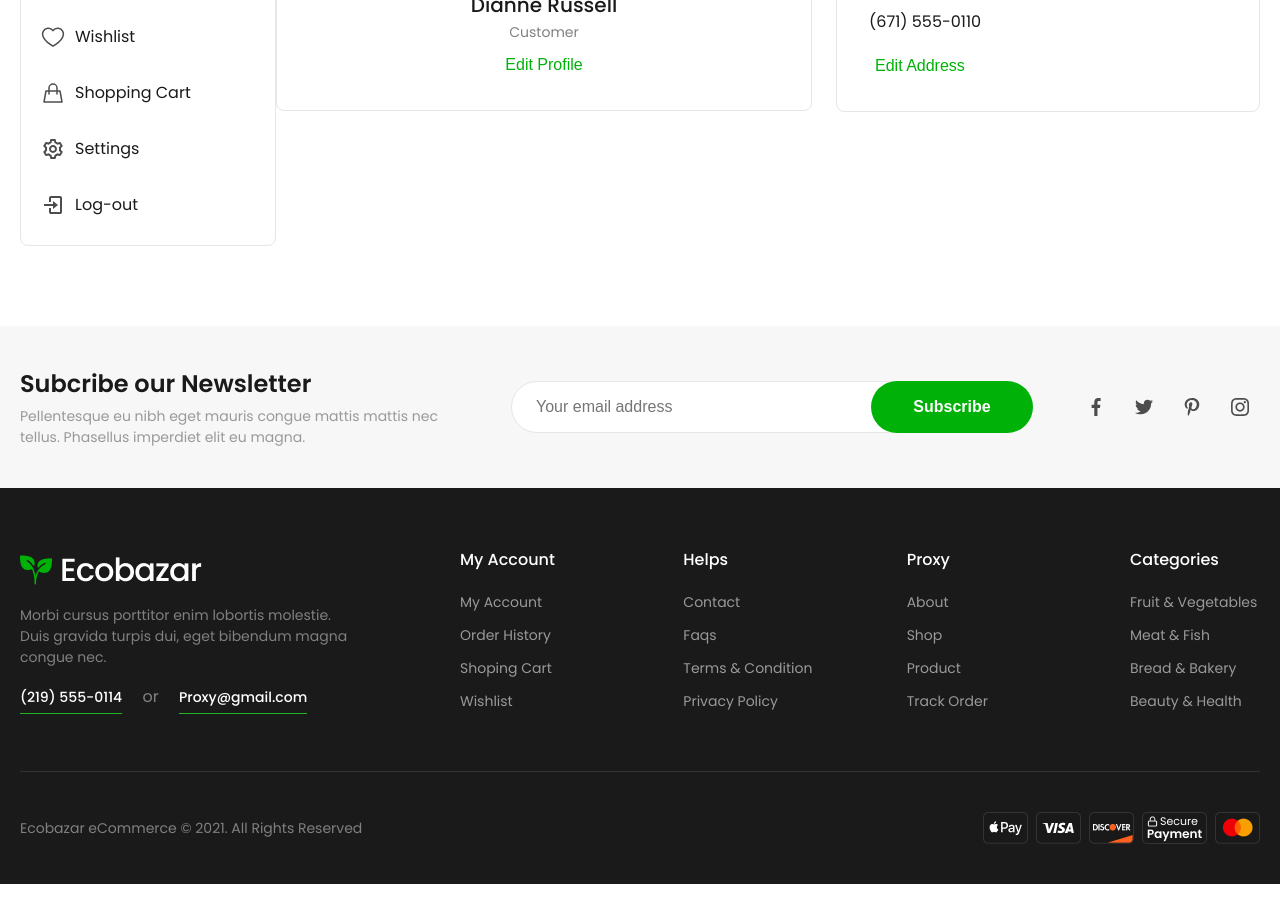
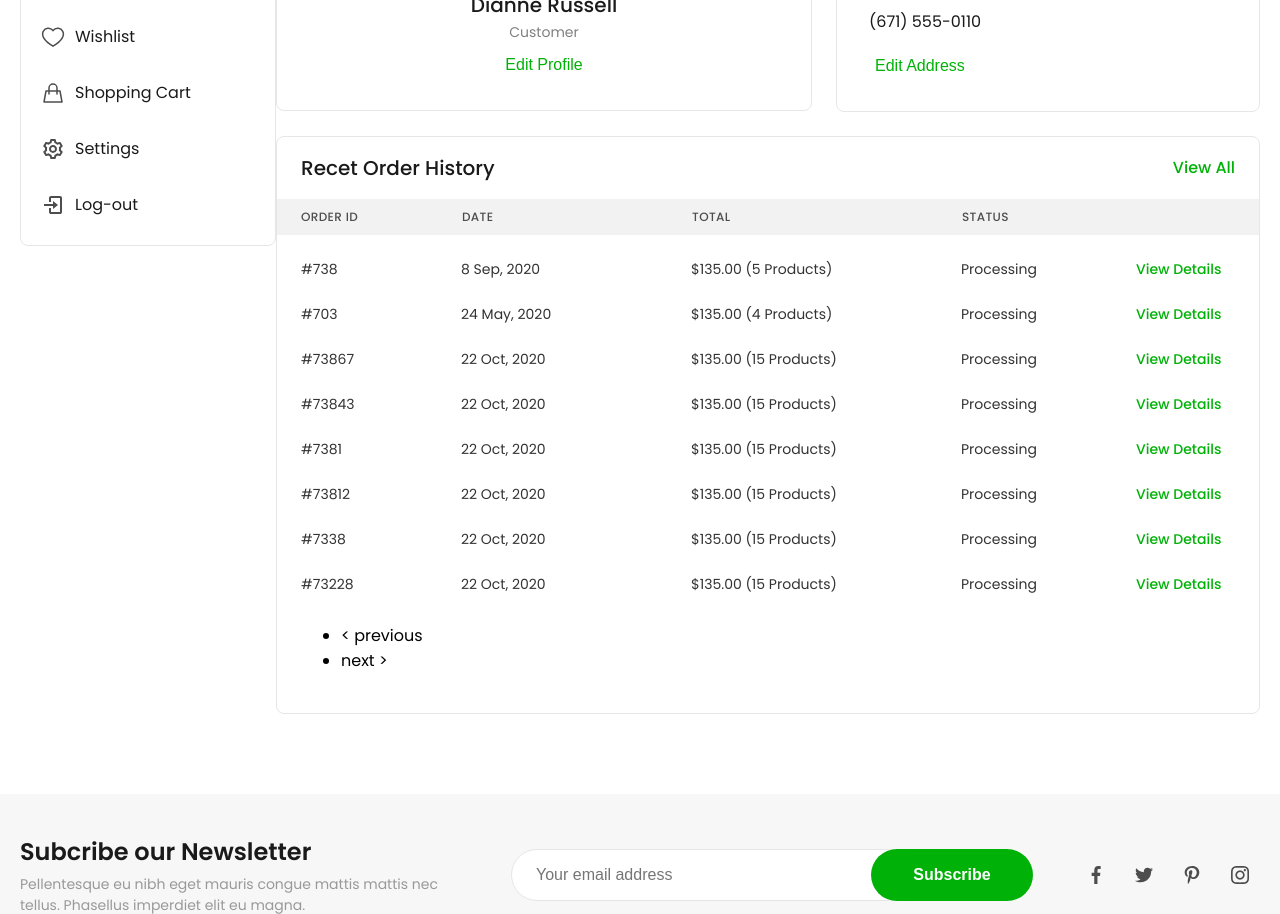
Before and after one commit to nurmuhammad9888/eCommerce, a React (Create React App) app: page /account/dashboard in a window 1280 px wide. Shown: the part 520-1434 px from the top of the page. Before the commit the page ends 1404 px from the top, so only its background shows below. Built offline with nearby package versions, Linux system fonts and the light colour scheme.

Commit message:
add settings element

```diff
--- a/package.json
+++ b/package.json
@@ -10,6 +10,7 @@
     "firebase": "^10.12.3",
     "react": "^18.3.1",
     "react-dom": "^18.3.1",
+    "react-paginate": "^8.2.0",
     "react-router-dom": "^6.24.0",
     "react-scripts": "5.0.1",
     "react-simple-star-rating": "^5.1.7",
--- a/src/App.js
+++ b/src/App.js
@@ -33,8 +33,6 @@ function App() {
         <Route path='/about' element={<About/>}/>
         <Route path='/contact' element={<Contact/>}/>
           <Route path='account/*' element={<Account/>}>
-
-            {/* <Route index element ={<Dashboard/>}/> */}
             <Route path='dashboard' element ={<Dashboard/>}/>
             <Route path='orderhistory' element ={<OrderHistory/>}/>
             <Route path='wishlist' element ={<Wishlist/>}/>
@@ -43,7 +41,7 @@ function App() {
             <Route path='logout' element ={<Logout/>}/>
           </Route>
         <Route path='/footer' element={<Footer/>}/>
-        {/* <Route path='*' element={<Error404/>}/> */}
+        <Route path='*' element={<Error404/>}/>
       </Routes>
       {/* <Account/> */}
       <Article/>
--- a/src/pages/Account/Dashboard.js
+++ b/src/pages/Account/Dashboard.js
@@ -1,9 +1,11 @@
 import React from 'react'
 import userImg from "../../assets/images/userimg.jpg"
 import "./dashboat.css";
+import { OrderHistory } from './OrderHistory';
 
 export const Dashboard = () => {
     return (
+        <>
             <div className='dashboard'>
                 <div className="dashboard-user">
                     <img className='dashboard-user-img' width={120} height={120} src={userImg} alt="user img" />
@@ -20,5 +22,7 @@ export const Dashboard = () => {
                     <button className='dashboard-email-btn'>Edit Address</button>
                 </div>
             </div>
+            <OrderHistory/>
+        </>
     )
 }
--- a/src/pages/Account/OrderHistory.js
+++ b/src/pages/Account/OrderHistory.js
@@ -1,29 +1,62 @@
-import React from 'react'
+import React, { useEffect, useState } from 'react';
 import "./orderhistory.css";
 import { Link } from 'react-router-dom';
+import ReactPaginate from 'react-paginate';
+import { Paginate } from '../Paginate/Paginate';
 
 export const OrderHistory = () => {
-nb
-    const order =[
+
+    const orders =[
         {
             id: 738,
             date : "8 Sep, 2020",
-            total : "$135.00",
+            total : "$135.00 (5 Products)",
             status : "Processing"
         },
         {
             id: 703,
             date : "24 May, 2020",
-            total : "$25.00",
+            total : "$135.00 (4 Products)",
             status : "Processing"
         },
         {
-            id: 738,
+            id: 73867,
             date : "22 Oct, 2020",
-            total : "$250.00",
+            total : "$135.00 (15 Products)",
+            status : "Processing"
+        },
+        {
+            id: 73843,
+            date : "22 Oct, 2020",
+            total : "$135.00 (15 Products)",
+            status : "Processing"
+        },
+        {
+            id: 7381,
+            date : "22 Oct, 2020",
+            total : "$135.00 (15 Products)",
+            status : "Processing"
+        },
+        {
+            id: 73812,
+            date : "22 Oct, 2020",
+            total : "$135.00 (15 Products)",
+            status : "Processing"
+        },
+        {
+            id: 7338,
+            date : "22 Oct, 2020",
+            total : "$135.00 (15 Products)",
+            status : "Processing"
+        },
+        {
+            id: 73228,
+            date : "22 Oct, 2020",
+            total : "$135.00 (15 Products)",
             status : "Processing"
         },
     ];
+
 
     return (
         <div className='order-history'>
@@ -39,14 +72,17 @@ nb
                 <p className="order-table-hedaer"></p>
             </div>
             <ul className="order-history-list">
-                <li className="order-history-item">
-                    <span className='order-history-item-id'></span>
-                    <span className='order-history-item-data'></span>
-                    <span className='order-history-item-total'></span>
-                    <span className='order-history-item-status'></span>
-                    <Link to={'/'} className='order-history-item-id'>View Details</Link>
-                </li>
+                {orders.map(order => (
+                    <li key={order.id} className="order-history-item">
+                        <span className='order-history-item-id'>#{order.id}</span>
+                        <span className='order-history-item-data'>{order.date}</span>
+                        <span className='order-history-item-total'>{order.total}</span>
+                        <span className='order-history-item-status'>{order.status}</span>
+                        <Link to={'/'} className='order-history-item-link'>View Details</Link>
+                    </li>
+                ))}
             </ul>
+            <Paginate o />
         </div>
     )
 }
--- a/src/pages/Account/Settings.js
+++ b/src/pages/Account/Settings.js
@@ -2,6 +2,32 @@ import React from 'react'
 
 export const Settings = () => {
     return (
-        <div>Settings</div>
+        <div className='account-settings'>
+            <h3 className="account-settings-title"> </h3>
+            <form className='account-settings-form' method='POST'>
+                <label>
+                    First name
+                    <input className='account-settings-last-name' type="text" placeholder='' autoCapitalize='off' />
+                </label>
+                <label>
+                    Last Name
+                    <input className='account-settings-first-name' type="text" placeholder='' autoCapitalize='off' />
+                </label>
+                <label>
+                    Email
+                    <input className='account-settings-email' type="email" placeholder='' autoCapitalize='off' />
+                </label>
+                <label>
+                    Phone Number
+                    <input className='account-settings-phone-number' type="tel" placeholder='' autoCapitalize='off' />
+                </label>
+                <button className='account-settings-btn' type='submit'>Save Changes</button>
+            </form>
+
+            <div className="account-settings-avatar">
+                <img className='account-settings-img' src="" alt="avatar" />
+                <input className='account-settings-img-file' type="file" />
+            </div>
+        </div>
     )
 }
--- a/src/pages/Account/orderhistory.css
+++ b/src/pages/Account/orderhistory.css
@@ -0,0 +1,100 @@
+.order-history {
+    margin-top: 24px;
+    padding: 16px 24px 24px;
+    width: 984px;
+    border: 1px solid var(--gray-scale-gray-–-100);
+    border-radius: 8px;
+    /* height: 404px; */
+    background: var(--gray-scale-white);
+}
+.order-history-title-wrap {
+    display: flex;
+    justify-content: space-between;
+    align-items: center;
+}
+.order-history-title {
+    margin: 0;
+    font-weight: 500;
+    font-size: 20px;
+    line-height: 30px;
+    color: var(--gray-scale-gray-–-900);
+}
+.order-history-link {
+    font-weight: 500;
+    font-size: 16px;
+    line-height: 24px;
+    color: var(--branding-success);
+    text-decoration: none;
+}
+.order-table-hedaer-wrap {
+    height: 36px;
+    margin: 16px -24px 12px -24px;
+    background: var(--gray-scale-gray-–-50);
+    display: flex;
+    align-items: center;
+    /* justify-content: space-between; */
+}
+.order-table-hedaer {
+    font-weight: 500;
+    font-size: 12px;
+    line-height: 12px;
+    letter-spacing: 0.03em;
+    text-transform: uppercase;
+    color: var(--gray-scale-gray-–-700);
+}
+.order-table-hedaer:first-child{
+    padding-left: 24px;
+    width: 185px;
+}
+.order-table-hedaer:nth-child(2){
+    max-width: 230px;
+    width: 100%;
+}
+.order-table-hedaer:nth-child(3){
+    max-width: 270px;
+    width: 100%;
+}
+.order-table-hedaer:last-child{
+    padding-right: 24px;
+}
+.order-history-list {
+    padding-left: 0;
+    list-style: none;
+    margin: 0;
+}
+.order-history-item {
+    padding: 12px 0;
+    display: flex;
+    /* justify-content: space-between; */
+    align-items: center;
+}
+.order-history-item-id,
+.order-history-item-data,
+.order-history-item-total,
+.order-history-item-status {
+    max-width: 160px;
+    width: 100%;
+    font-weight: 400;
+    font-size: 14px;
+    line-height: 21px;
+    color: var(--gray-scale-gray-–-800);
+}
+.order-history-item-data {
+    max-width: 230px;
+    width: 100%;
+}
+.order-history-item-total {
+    max-width: 270px;
+    width: 100%;
+}
+.order-history-item-status {
+    max-width: 175px;
+    width: 100%;
+}
+.order-history-item-link{
+    text-decoration: none;
+    font-weight: 500;
+    font-size: 14px;
+    line-height: 21px;
+    color: var(--branding-success);
+}
--- a/src/pages/Blog/Blog.js
+++ b/src/pages/Blog/Blog.js
@@ -1,12 +1,10 @@
 import React from 'react'
-import { Account } from '../Account/Account'
 
 export const Blog = () => {
     return (
         <div>
-        {/* <h1>Blog</h1> */}
+        <h1>Blog</h1>
 
-        <Account/>
         </div>
     )
 }
--- /dev/null
+++ b/src/pages/Paginate/Paginate.js
@@ -0,0 +1,24 @@
+import axios from 'axios';
+import React, { useEffect, useState } from 'react';
+import ReactPaginate from 'react-paginate';
+
+
+export const Paginate = ({pageCount, onPageChange}) => {
+
+
+    return (
+        <div>
+
+            <ReactPaginate
+                breakLabel="..."
+                nextLabel="next >"
+                onPageChange={onPageChange}
+                pageRangeDisplayed={5}
+                pageCount={pageCount}
+                previousLabel="< previous"
+                renderOnZeroPageCount={null}
+                />
+
+        </div>
+    )
+}
```
Also changed, not shown: 1 other file (tests, documents, lock files or other folders). Lines whose indentation alone changed are shown as unchanged.
